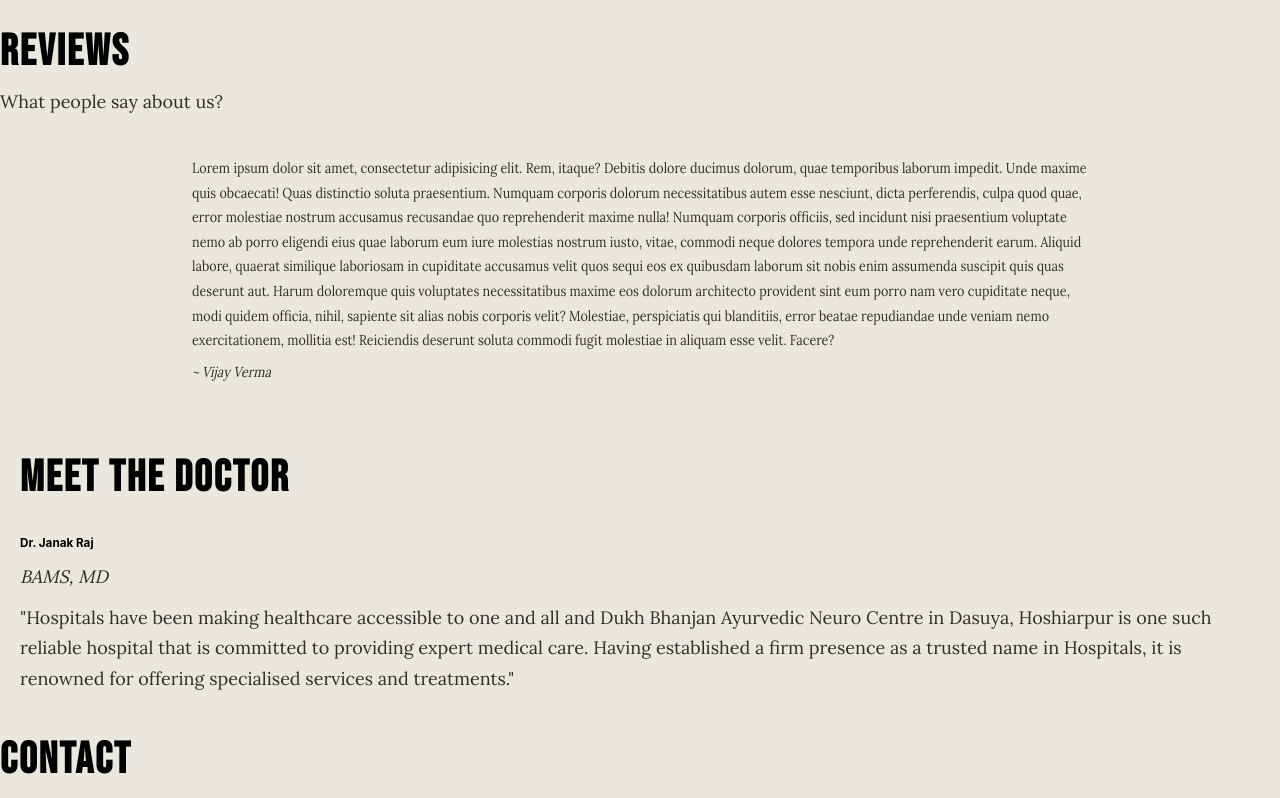
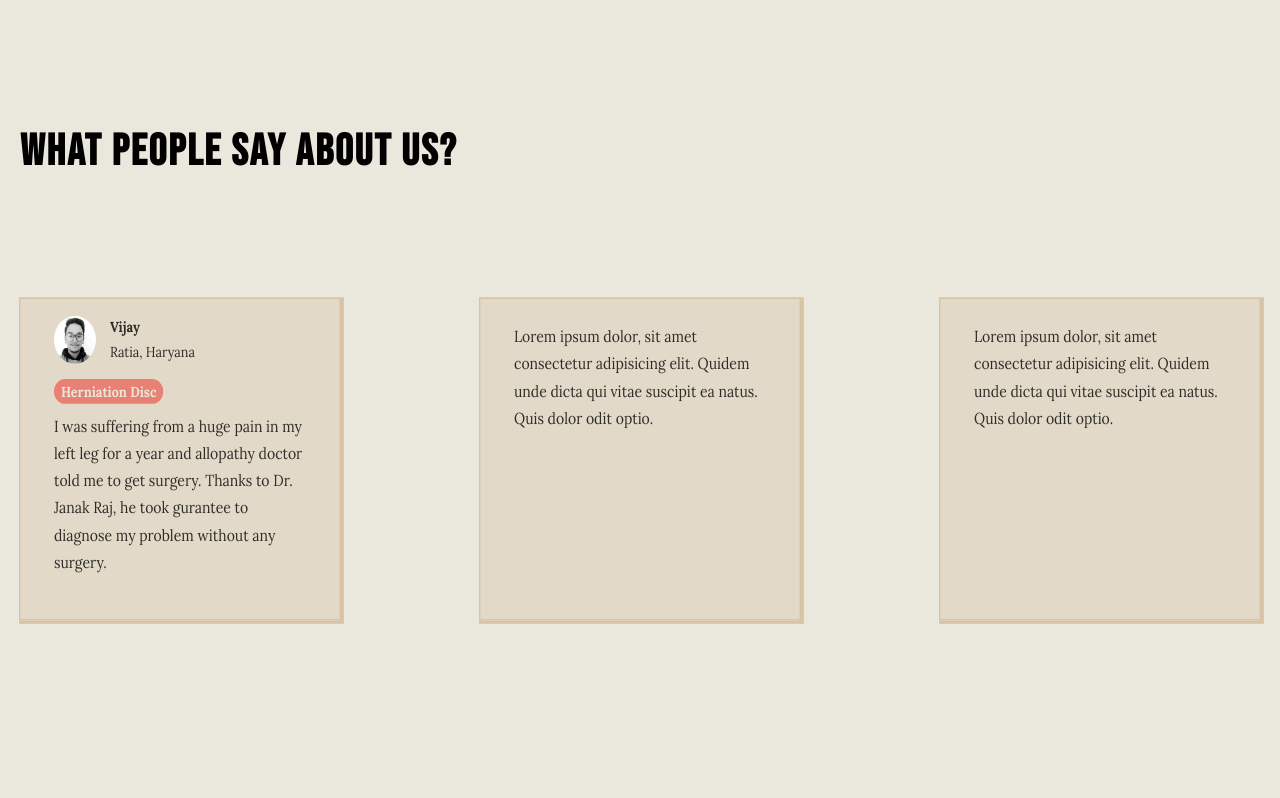
Before and after one commit to vijayverma2003/Neuro-Center, a React (Create React App) app: page / in a window 1280 px wide. Shown: the part 1360-2158 px from the top of the page. Built offline with nearby package versions, Linux system fonts and the light colour scheme.

Commit message:
Updating Reviews

```diff
--- a/src/App.js
+++ b/src/App.js
@@ -15,8 +15,8 @@ function App() {
       <Hero />
       <AyurvedaDescription />
       <Reviews />
-      <MeetTheDoctor />
-      <Footer />
+      {/* <MeetTheDoctor />
+      <Footer /> */}
     </>
   );
 }
--- a/src/components/Reviews.jsx
+++ b/src/components/Reviews.jsx
@@ -1,6 +1,9 @@
 import React, { useEffect } from "react";
 import { gsap } from "gsap";
 import { ScrollTrigger } from "gsap/ScrollTrigger";
+import reviews from "../services/reviews.json";
+
+console.log(reviews);
 
 gsap.registerPlugin(ScrollTrigger);
 
@@ -34,40 +37,43 @@ function Reviews(props) {
   }, []);
 
   return (
-    <section className="reviews--page">
-      <div className="reviews--main">
-        <h1 className="reviews--heading">Reviews</h1>
-        <p className="reviews--description">What people say about us?</p>
-      </div>
+    <section className="reviews--page container">
+      <h1 className="reviews--heading">What people say about us?</h1>
       <div className="reviews">
+        {reviews["reviews"].map((review) => (
+          <div className="review">
+            <header className="review--header">
+              <img
+                className="review--image"
+                src={require(`../images/${review.image}`)}
+                alt=""
+              />
+              <div>
+                <h4>{review.name}</h4>
+                <p>{review.from}</p>
+              </div>
+            </header>
+            <div>
+              {review.problems.map((problem) => (
+                <span className="review--problem">{problem}</span>
+              ))}
+            </div>
+            <p className="review--content">{review.description}</p>
+          </div>
+        ))}
+
         <div className="review">
           <p className="review--content">
-            Lorem ipsum dolor sit amet, consectetur adipisicing elit. Rem,
-            itaque? Debitis dolore ducimus dolorum, quae temporibus laborum
-            impedit. Unde maxime quis obcaecati! Quas distinctio soluta
-            praesentium. Numquam corporis dolorum necessitatibus autem esse
-            nesciunt, dicta perferendis, culpa quod quae, error molestiae
-            nostrum accusamus recusandae quo reprehenderit maxime nulla! Numquam
-            corporis officiis, sed incidunt nisi praesentium voluptate nemo ab
-            porro eligendi eius quae laborum eum iure molestias nostrum iusto,
-            vitae, commodi neque dolores tempora unde reprehenderit earum.
-            Aliquid labore, quaerat similique laboriosam in cupiditate accusamus
-            velit quos sequi eos ex quibusdam laborum sit nobis enim assumenda
-            suscipit quis quas deserunt aut. Harum doloremque quis voluptates
-            necessitatibus maxime eos dolorum architecto provident sint eum
-            porro nam vero cupiditate neque, modi quidem officia, nihil,
-            sapiente sit alias nobis corporis velit? Molestiae, perspiciatis qui
-            blanditiis, error beatae repudiandae unde veniam nemo
-            exercitationem, mollitia est! Reiciendis deserunt soluta commodi
-            fugit molestiae in aliquam esse velit. Facere?
-          </p>
-          <p className="review--by">
-            <i>~ Vijay Verma</i>
+            Lorem ipsum dolor, sit amet consectetur adipisicing elit. Quidem
+            unde dicta qui vitae suscipit ea natus. Quis dolor odit optio.
           </p>
         </div>
-        <div className="review"></div>
-        <div className="review"></div>
-        <div className="review"></div>
+        <div className="review">
+          <p className="review--content">
+            Lorem ipsum dolor, sit amet consectetur adipisicing elit. Quidem
+            unde dicta qui vitae suscipit ea natus. Quis dolor odit optio.
+          </p>
+        </div>
       </div>
     </section>
   );
--- /dev/null
+++ b/src/services/reviews.json
@@ -0,0 +1,11 @@
+{
+    "reviews": [
+        {
+        "name": "Vijay",
+        "from": "Ratia, Haryana",
+        "problems": ["Herniation Disc"],
+        "description": "I was suffering from a huge pain in my left leg for a year and allopathy doctor told me to get surgery. Thanks to Dr. Janak Raj, he took gurantee to diagnose my problem without any surgery.",
+        "image": "user1.jpeg"
+        }
+    ]
+}
--- a/src/styles/styles.css
+++ b/src/styles/styles.css
@@ -8,7 +8,7 @@ body {
   margin: 0;
 }
 
-p, h4, h2 {
+.review--problem, p, h4, h2 {
   color: rgba(0, 0, 0, 0.8);
   font-family: "Lora";
   font-size: 1.8rem;
@@ -95,4 +95,56 @@ nav {
   color: rgba(0, 0, 0, 0.404);
 }
 
+.reviews--page {
+  margin: 14rem auto;
+}
+
+.reviews {
+  display: flex;
+  justify-content: center;
+  align-items: center;
+  padding: 0 1rem;
+  margin: 8rem 0;
+}
+
+.review {
+  min-width: 360px;
+  padding: 2rem 4.8rem;
+  height: 360px;
+  background-color: rgba(216, 195, 165, 0.3764705882);
+  border: 2px solid #d8c3a5;
+  box-shadow: 2px 2px 0 2px #d8c3a5;
+}
+
+.review--content {
+  font-size: 2rem;
+}
+
+.review--header {
+  display: flex;
+  align-items: center;
+  gap: 2rem;
+  margin-bottom: 2rem;
+}
+.review--header h4,
+.review--header p {
+  margin: 0;
+}
+
+.review--image {
+  border-radius: 30px;
+  height: 60px;
+  object-fit: cover;
+  width: 60px;
+}
+
+.review--problem {
+  background-color: #e98074;
+  border-radius: 16px;
+  color: #eae7dc;
+  font-weight: 700;
+  margin-right: 2rem;
+  padding: 0.4rem 1rem;
+}
+
 /*# sourceMappingURL=styles.css.map */
--- a/src/styles/styles.scss
+++ b/src/styles/styles.scss
@@ -5,6 +5,8 @@ $primaryColor: #e85a4f;
 $lightPrimaryColor: #e98074;
 $lightColor: rgba(0, 0, 0, 0.8);
 $extraLightColor: rgba(0, 0, 0, 0.02);
+$tertiaryColor: #d8c3a5;
+$lightTertiaryColor: #d8c3a560;
 
 $fontPrimary: "Bebas Neue";
 $fontSecondary: "Lora";
@@ -127,3 +129,59 @@ nav {
 .highlight {
   color: rgba(0, 0, 0, 0.404);
 }
+
+// Reviews
+
+.reviews--page {
+  margin: 14rem auto;
+}
+
+.reviews {
+  display: flex;
+  justify-content: center;
+  align-items: center;
+  padding: 0 1rem;
+  margin: 8rem 0;
+}
+
+.review {
+  min-width: 360px;
+  padding: 2rem 4.8rem;
+  height: 360px;
+  background-color: $lightTertiaryColor;
+  border: 2px solid $tertiaryColor;
+  box-shadow: 2px 2px 0 2px $tertiaryColor;
+}
+
+.review--content {
+  font-size: 2rem;
+}
+
+.review--header {
+  display: flex;
+  align-items: center;
+  gap: 2rem;
+  margin-bottom: 2rem;
+
+  h4,
+  p {
+    margin: 0;
+  }
+}
+
+.review--image {
+  border-radius: 30px;
+  height: 60px;
+  object-fit: cover;
+  width: 60px;
+}
+
+.review--problem {
+  @extend %paragraph-style;
+  background-color: $lightPrimaryColor;
+  border-radius: 16px;
+  color: $bgColor;
+  font-weight: 700;
+  margin-right: 2rem;
+  padding: 0.4rem 1rem;
+}
```
Also changed, not shown: src/images/user1.jpeg (added), 1 other file (tests, documents, lock files or other folders).
